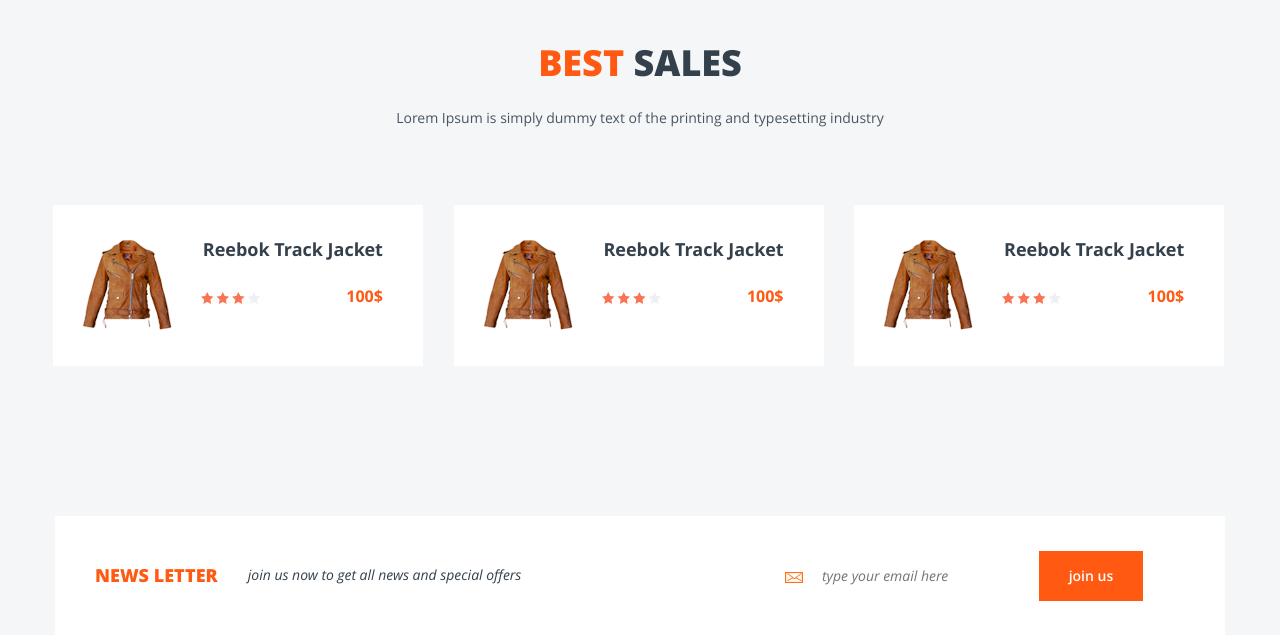
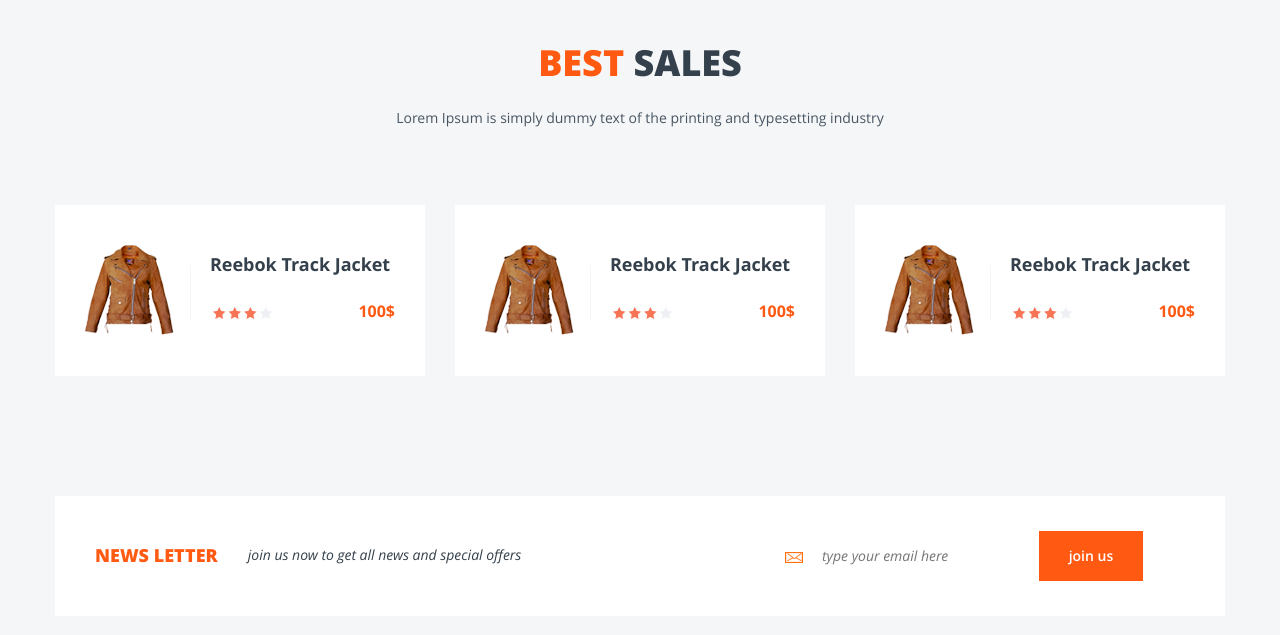
Before and after one commit to vetero4eg/vetero4eg.github.com, a PHP site: page / in a window 1280 px wide. Shown: the part 1825-2460 px from the top of the page. Run offline with PHP 8.4, Linux system fonts and the light colour scheme.

Commit message:
fixed bug in section best-sales

```diff
--- a/Demo/shopy-FC/static/css/main.css
+++ b/Demo/shopy-FC/static/css/main.css
@@ -3537,12 +3537,12 @@ header {
 }
 .best-sales__item {
   position: relative;
-  display: inline-block;
   width: 100%;
   max-width: 370px;
-  min-height: 161px;
-  margin: 0 30px 30px -3px;
-  padding: 35px 30px 50px 140px;
+  min-height: 171px;
+  margin-right: 30px;
+  float: left;
+  padding: 50px 30px 50px 150px;
   background-color: #fff;
   cursor: pointer;
   transition: 0.5s;
@@ -3562,16 +3562,28 @@ header {
 }
 .best-sales__img {
   position: absolute;
-  top: 35px;
+  top: 40px;
   left: 30px;
 }
 .best-sales__title {
+  display: block;
   margin-bottom: 30px;
   font-family: "OpenSansBold", Arial, sans-serif;
   font-size: 1.286rem;
 }
 .best-sales__info {
+  position: relative;
   text-align: center;
+}
+.best-sales__info:before {
+  content: '';
+  position: absolute;
+  top: 10px;
+  left: -15px;
+  display: block;
+  width: 1px;
+  height: 55px;
+  background-color: #f5f5f6;
 }
 .best-sales__rating {
   overflow: hidden;
@@ -3579,20 +3591,19 @@ header {
 }
 .best-sales__price {
   float: right;
-  margin-right: 10px;
   font-family: "OpenSansBold", Arial, sans-serif;
   font-size: 1.143rem;
   color: #ff5912;
 }
 .best-sales__buy {
   display: none;
-  font-size: 1.143rem;
+  font-size: 16px;
   color: #ff5912;
 }
 .best-sales__buy:before {
   content: '';
   display: inline-block;
-  margin-right: 10px;
+  margin-right: 20px;
   background-image: url("../img/sprite/sprite.png");
   background-position: 0px 0px;
   width: 22px;
@@ -3875,4 +3886,8 @@ footer .container {
     position: static;
     margin-bottom: 20px;
   }
-}
+  .best-sales__info,
+  :before {
+    display: none;
+  }
+}
```
